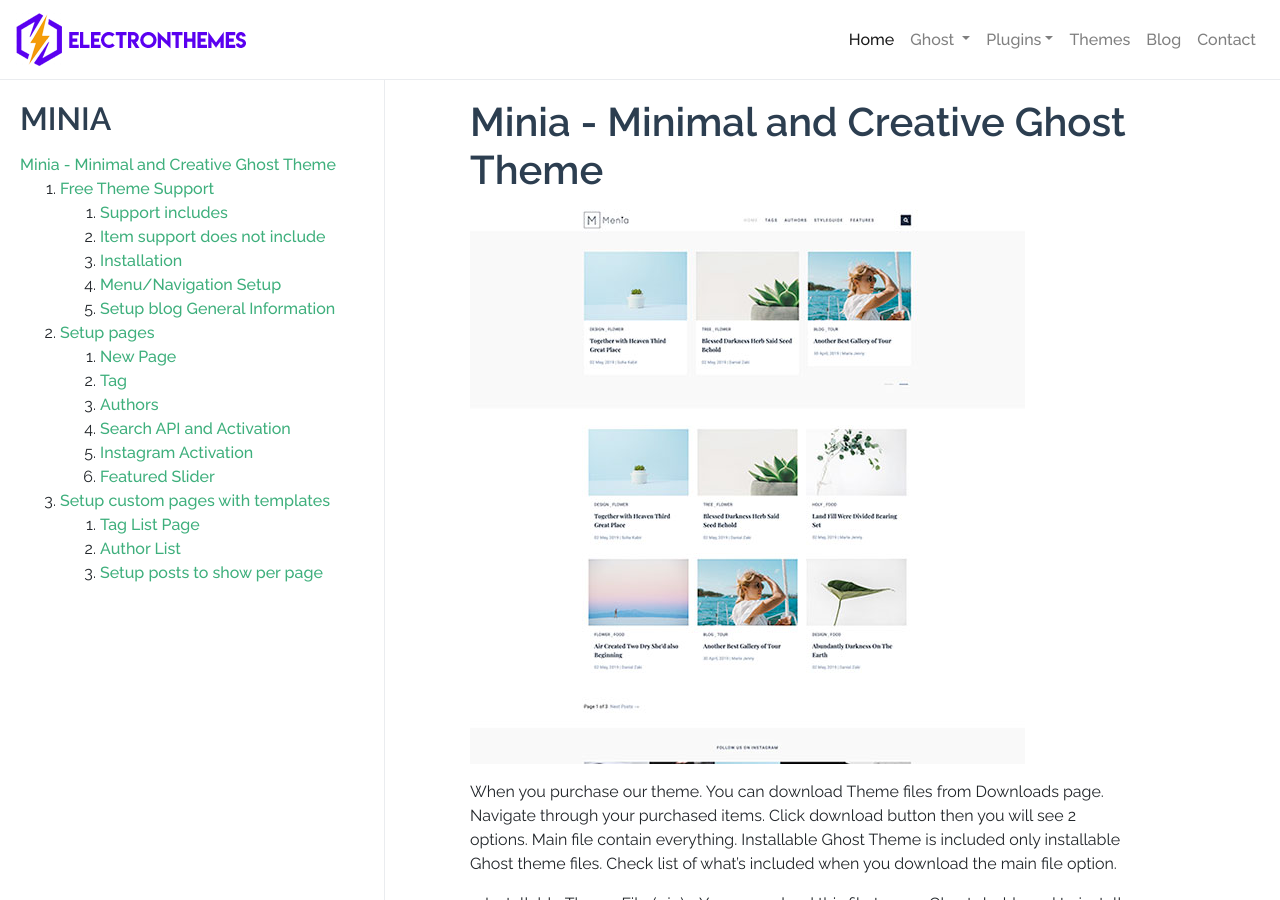
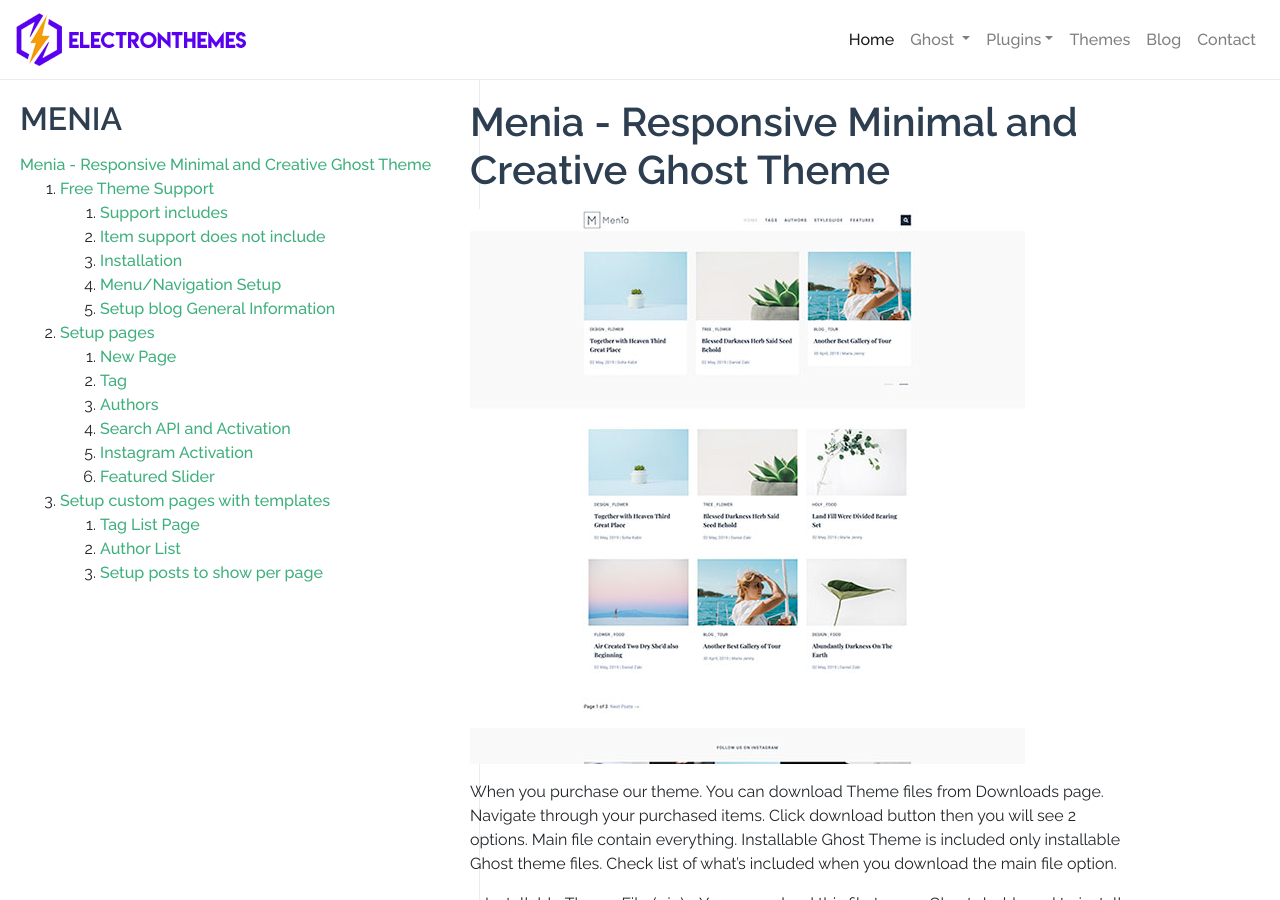
Before and after one commit to electronthemes/electronthemes.github.io, a Jekyll site: the page built from menia.html, in a window 1280 px wide and 900 px high. Built offline with Jekyll 4.4.1, drawn with Linux system fonts in a browser that asks for light colours.

Commit message:
final changes

```diff
--- a/menia.html
+++ b/menia.html
@@ -1,8 +1,8 @@
 ---
 layout: doc-layout
-title: Minia - Minimal and Creative Ghost Theme
-theme_name: Minia
-keywords:
+title: Menia - Responsive Minimal and Creative Ghost Theme
+theme_name: Menia
+keywords: ghost theme, responsive ghost themes, clean and minimal
 ---
 
 # {{page.title}} {#title}
```
